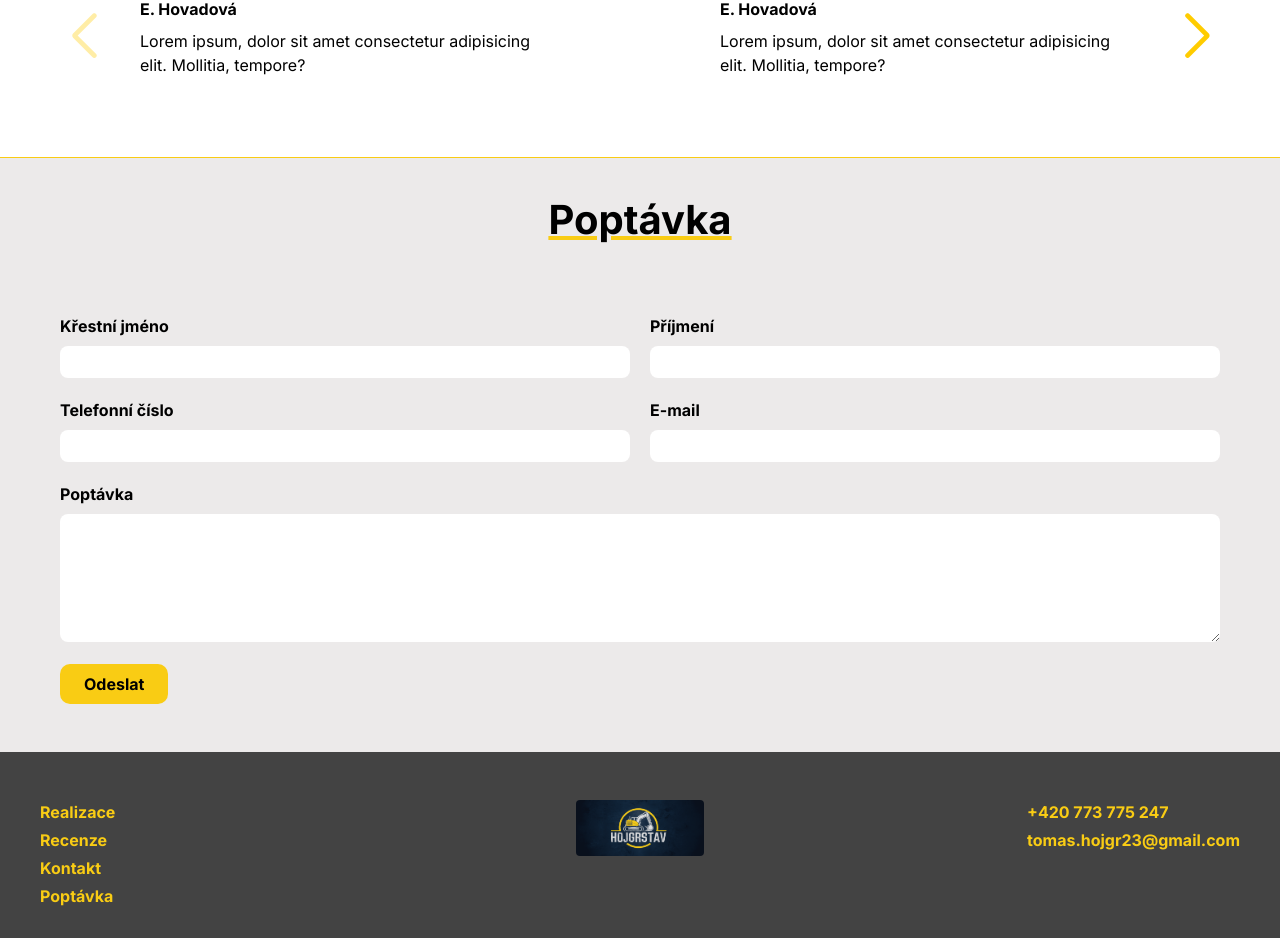
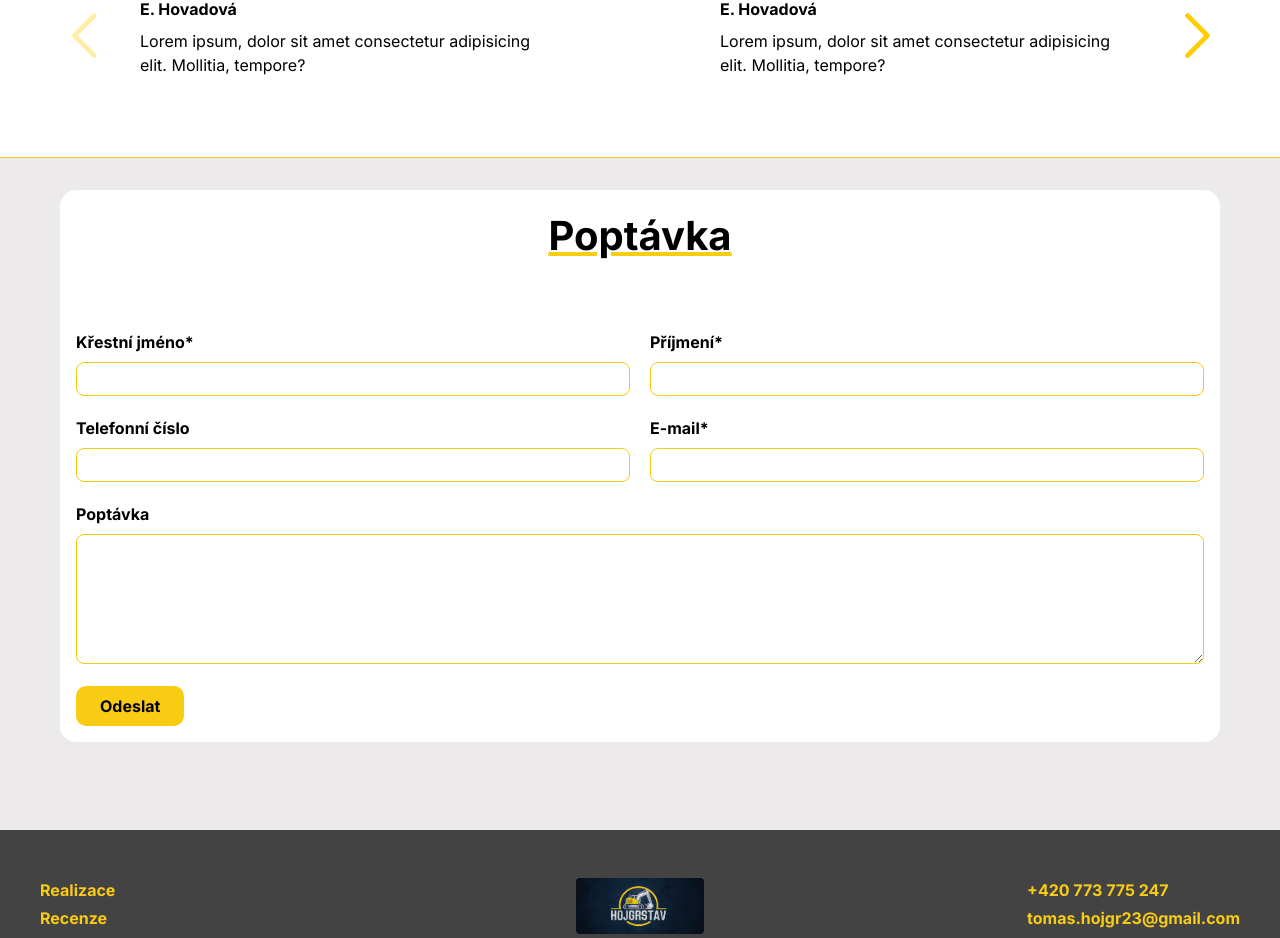
Before and after one commit to Tommys7/hojgrstav, a Next.js app: page / in a window 1280 px wide. Shown: the part 2306-3244 px from the top of the page. Built offline with nearby package versions, Linux system fonts and the light colour scheme.

Commit message:
feat/milion changes

```diff
--- a/src/pages/Components/Form.jsx
+++ b/src/pages/Components/Form.jsx
@@ -1,4 +1,5 @@
 import { useFormik } from "formik";
+import { useState } from "react";
 
 const FormInput = function ({ formik, name, label }) {
   return (
@@ -56,6 +57,9 @@ const validateContact = (values) => {
 };
 
 const Form = () => {
+  const [isSent, setIsSent] = useState();
+  const [isError, setIsError] = useState();
+
   const formik = useFormik({
     validate: validateContact,
     initialValues: {
@@ -82,6 +86,13 @@ const Form = () => {
 
       if (!response.ok) {
         setIsError(true);
+        setIsSent(false);
+        return;
+      }
+
+      if (response.ok) {
+        setIsSent(true);
+        setIsError(false);
         return;
       }
 
@@ -89,15 +100,43 @@ const Form = () => {
     },
   });
   return (
-    <div id="Poptavka" className="container">
-      <div>
+    <div id="Poptavka" className="container pb-10 form-overlay-point">
+      {isSent ? (
+        <div className="form-overlay">
+          <p className="z-10 !color-black relative flex w-100 h-full justify-center items-center text-2xl md:text-3xl succes-msg text-center p-10 flex-col">
+            Děkuji za odeslání poptávky!
+            <p className="text-black text-sm mt-4">
+              &nbsp;Co nejdříve Vás budu kontaktovat.
+            </p>
+          </p>
+        </div>
+      ) : (
+        ""
+      )}
+      {isError ? (
+        <div className="form-overlay">
+          <p className="z-10 !color-black relative flex w-100 h-full justify-center items-center text-2xl md:text-3xl error-msg text-center p-10 flex-col">
+            Odeslání formuláře se nezdařilo.
+            <p className="text-black text-sm mt-4">
+              &nbsp;Kontaktujte mě prosím telefonicky.
+            </p>
+          </p>
+        </div>
+      ) : (
+        ""
+      )}
+      <div className="form-container">
         <h2 className="section-title">Poptávka</h2>
         <form noValidate onSubmit={formik.handleSubmit}>
           <div className="d-grid">
-            <FormInput label="Křestní jméno" formik={formik} name="firstname" />
-            <FormInput label="Příjmení" formik={formik} name="lastname" />
+            <FormInput
+              label="Křestní jméno*"
+              formik={formik}
+              name="firstname"
+            />
+            <FormInput label="Příjmení*" formik={formik} name="lastname" />
             <FormInput label="Telefonní číslo" formik={formik} name="phone" />
-            <FormInput label="E-mail" formik={formik} name="email" />
+            <FormInput label="E-mail*" formik={formik} name="email" />
           </div>
           <div className="w-100 form-textarea">
             <label className="w-100 form-label" htmlFor="name">
@@ -112,6 +151,11 @@ const Form = () => {
               className="w-100 form-input"
               type="text"
             />
+            {isError ? (
+              <p className="text-red-500">Odeslání formuláře se nezdařilo.</p>
+            ) : (
+              ""
+            )}
           </div>
           <div>
             <button type="submit" className="hero-btn">
--- a/src/pages/Components/Hero.jsx
+++ b/src/pages/Components/Hero.jsx
@@ -18,7 +18,7 @@ const Hero = () => {
           </div>
         </div>
       </div>
-      <Image src={Background} layout="fill" alt="Bagr" className="hero-bg" />
+      <Image src={Background} fill={true} alt="Bagr" className="hero-bg" />
     </div>
   );
 };
--- a/src/pages/Styles/form.scss
+++ b/src/pages/Styles/form.scss
@@ -1,35 +1,74 @@
-.w-50{
+.w-50 {
     width: 50%;
 }
 
-.w-100{
+.w-100 {
     width: 100%;
 }
 
-.d-grid{
+.d-grid {
     display: grid;
     grid-template-columns: 1fr 1fr;
     grid-gap: 1.25rem;
 }
 
 @media (max-width: 600px) {
-    .d-grid{
+    .d-grid {
         display: grid;
         grid-template-columns: 1fr;
         grid-gap: 1.25rem;
     }
 }
 
-.form-label{
+.form-label {
     margin-bottom: .5rem;
     display: block;
 }
 
-.form-input{
+.form-input {
     border-radius: .5rem;
     padding: .25rem;
+    border: 1px solid #f9cc14;
 }
 
-.form-textarea{
+.form-textarea {
     margin-top: 1.25rem;
 }
+
+
+
+input:-webkit-autofill,
+input:-webkit-autofill:hover,
+input:-webkit-autofill:focus,
+input:-webkit-autofill:active {
+    -webkit-box-shadow: 0 0 0 30px rgb(245, 245, 245) inset !important;
+}
+
+.form-overlay-point {
+    position: relative;
+}
+
+.form-overlay {
+    position: absolute;
+    top: 2rem;
+    left: 1.25rem;
+    right: 1.25rem;
+    bottom: 2.5rem;
+    // background: rgb(0, 201, 0, .5);
+    background: rgba(255, 255, 255, 0.95);
+    border-radius:1rem;
+}
+
+.succes-msg{
+    color: rgb(0, 228, 0);
+}
+
+.error-msg{
+    color: red;
+}
+
+.form-container{
+    padding: 1rem;
+    background: white;
+    border-radius: 1rem;
+}
```
Also changed, not shown: src/pages/api/contact.js (+7 -7 lines), 1 other file (tests, documents, lock files or other folders).
